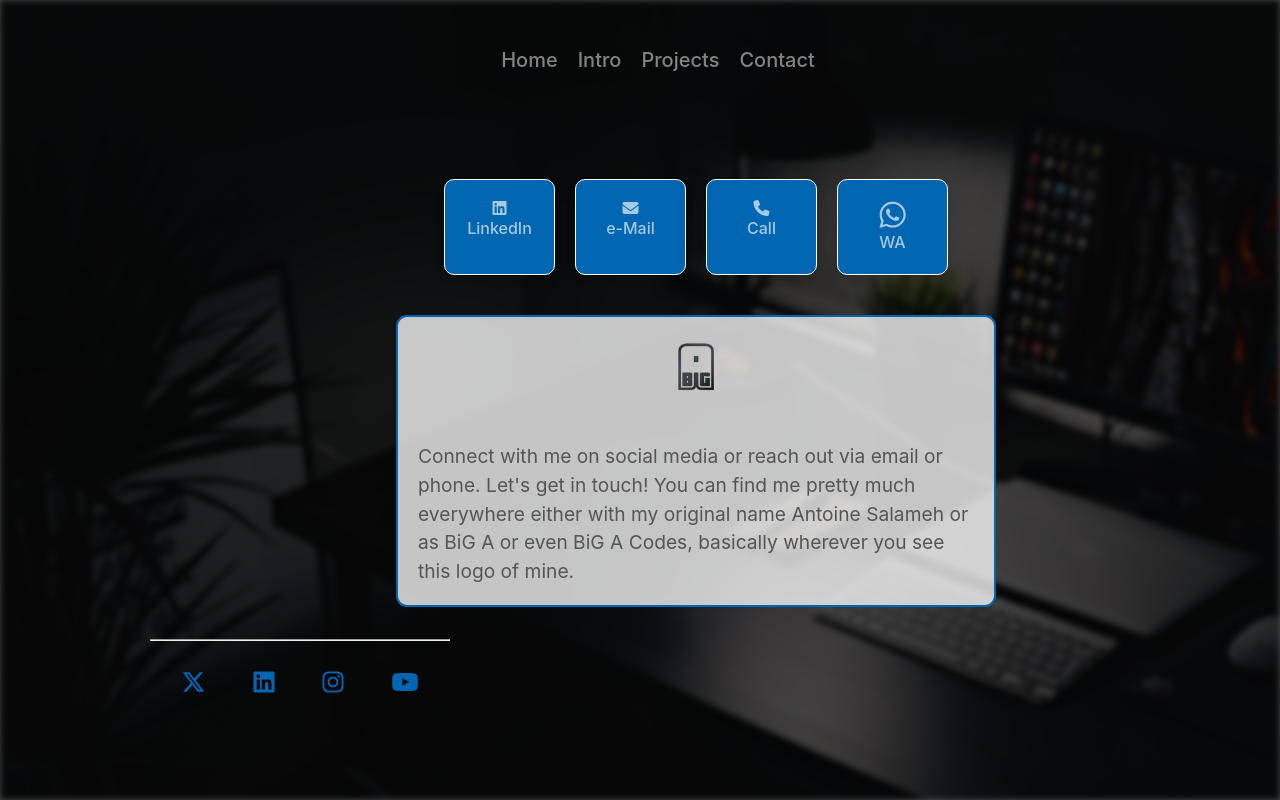
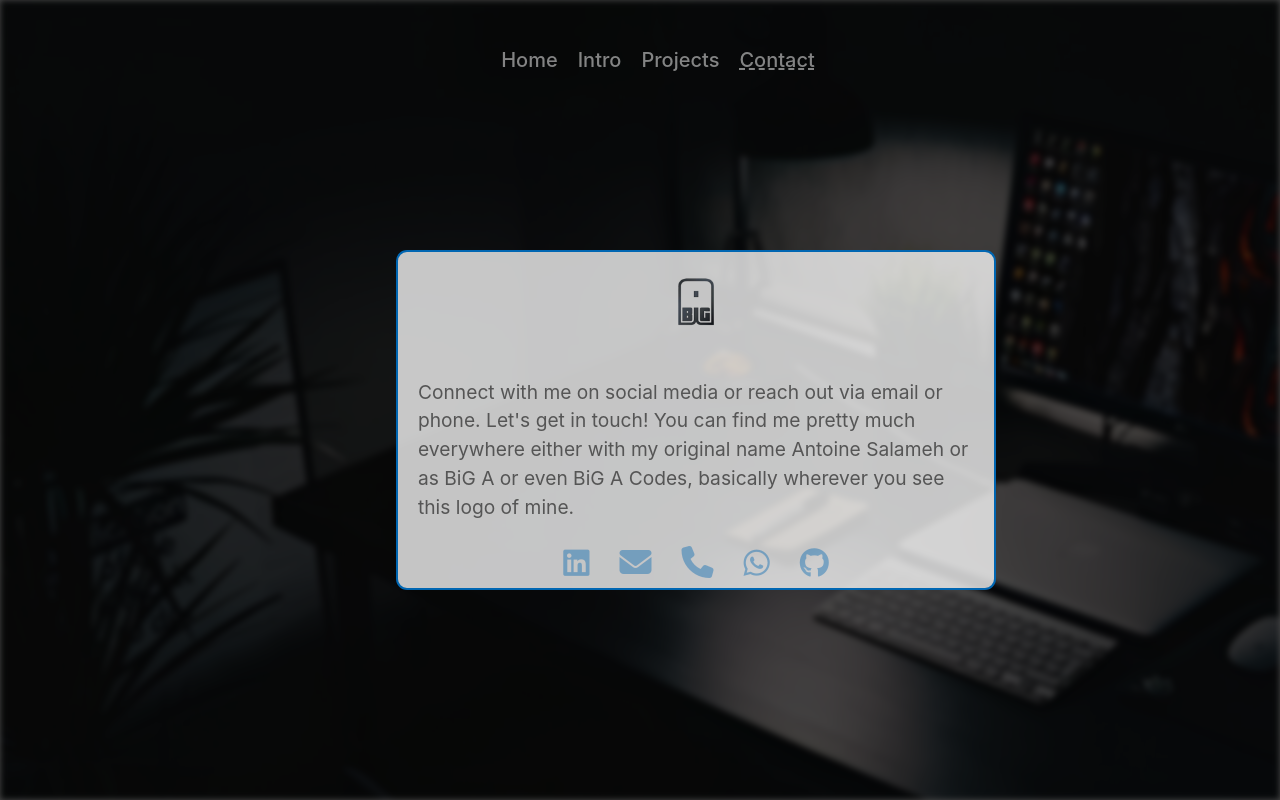
Before and after one commit to AntoineSalameh45/Portfolio, a React (Vite) app: page /contact in a window 1280 px wide. Built offline with nearby package versions, Linux system fonts and the light colour scheme.

Commit message:
changed the whole contact page look

```diff
--- a/src/App.css
+++ b/src/App.css
@@ -90,7 +90,7 @@ body {
 }
 
 
-footer {
+/* footer {
   position:static;
   left: 100%;
   bottom: 0;
@@ -131,7 +131,7 @@ footer {
 
 .social-list__link {
   padding: 0.5em;
-}
+} */
 
 .centering {
   display: flex;
--- a/src/App.tsx
+++ b/src/App.tsx
@@ -1,6 +1,5 @@
 import './App.css';
 import { BrowserRouter as Router, Route, Routes } from 'react-router-dom';
-import Footer from './components/footer.tsx';
 import Navbar from './components/navbar.tsx';
 import Home from './pages/home.tsx';
 import NotFound from './pages/notfoundpage.tsx';
@@ -21,7 +20,6 @@ function App() {
               <Route path="*" element={<NotFound />} />
         </Routes>
       </main>
-      <Footer />
     </Router>
   );
 }
--- a/src/components/navbar.tsx
+++ b/src/components/navbar.tsx
@@ -35,7 +35,7 @@ const Navbar: React.FC = () => {
         <li><a href="/" className={activeLink === "/" ? "active" : ""}>Home</a></li>
         <li><a href="/intro" className={activeLink === "/intro" ? "active" : ""}>Intro</a></li>
         <li><a href="/projects" className={activeLink === "/projects" ? "active" : ""}>Projects</a></li>
-        <li><a href="/contact" className={activeLink === "" ? "active" : ""}>Contact</a></li>
+        <li><a href="/contact" className={activeLink === "/contact" ? "active" : ""}>Contact</a></li>
       </ul>
     </nav>
   );
--- a/src/css/contact.css
+++ b/src/css/contact.css
@@ -1,53 +1,8 @@
-/* Base styles for all screen sizes */
 .whole {
     position: relative;
     width: 100%;
     left: 66%;
     margin: 0 auto;
-  }
-
-  .contact-container {
-    display: flex;
-    position: relative;
-    flex-wrap: wrap;
-    justify-content: center;
-    gap: 20px;
-    padding-top: 100px;
-  }
-
-  .contact-cards {
-    display: flex;
-    flex-wrap: wrap;
-    justify-content: center;
-    gap: 20px;
-  }
-
-  .contact-card {
-    background-color: #0066b2;
-    padding: 20px;
-    border-radius: 10px;
-    box-shadow: 0 4px 8px rgba(0, 0, 0, 0.1);
-    text-align: center;
-    width: 111px;
-    border: 1px solid #fff;
-  }
-
-  .contact-card:hover {
-    background-color: #ffffffc4;
-    box-shadow: 0 4px 8px rgba(0, 0, 0, 0.1);
-    border: 1px solid #0066b2;
-  }
-
-  .contact-card a {
-    display: flex;
-    flex-direction: column;
-    align-items: center;
-    text-decoration: none;
-    color: #ffffffa6;
-  }
-
-  .contact-card:hover a {
-    color: #0066b2a6;
   }
 
   .about-section {
@@ -57,9 +12,9 @@
     background-color: #ffffffc4;
     border-radius: 11px;
     border: 2px solid #0066b2;
-    padding: 0 20px;
+    padding: 0 20px 5px;
     max-width: 600px;
-    width: 100%; /* Make the about section take up full width */
+    width: 100%;
   }
 
   .about-section img {
@@ -72,35 +27,11 @@
     color: #555;
     text-align: left;
   }
-
-  /* Media Queries */
-
-  /* For phones */
-  @media screen and (max-width: 600px) {
-    .whole {
-      left: 0;
-    }
-
-    .contact-container {
-      padding-top: 20px;
-      margin-top: 80px;
-    }
-
-    .about-section {
-      margin-top: 20px;
-    }
+  .fa {
+    font-size: 2em;
+    margin: 5px 15px;
+    color:#0065b269;
   }
-
-  /* For tablets */
-  @media screen and (min-width: 601px) and (max-width: 1024px) {
-    .whole {
-      left: 33%;
-    }
+  .fa:hover {
+    color:#0066b2;
   }
-
-  /* For PCs */
-  @media screen and (min-width: 1025px) {
-    .whole {
-      left: 66%;
-    }
-  }
--- a/src/pages/contact.tsx
+++ b/src/pages/contact.tsx
@@ -1,38 +1,10 @@
 import React from 'react';
 import '../css/contact.css';
-import '../App.css';
 
 const Contact: React.FC = () => {
+
   return (
     <div className='whole'>
-      <div className="contact-container">
-        <div className="contact-cards">
-          <div className="contact-card">
-            <a href="https://www.linkedin.com/in/antoine-salameh-7705471ab/" target="_blank" rel="noopener noreferrer">
-              <i className="fab fa-linkedin"></i>
-              <span>LinkedIn</span>
-            </a>
-          </div>
-          <div className="contact-card">
-            <a href="mailto: antoine.salameh.45@gmail.com" target="_blank" rel="noopener noreferrer">
-              <i className="fa-solid fa-envelope"></i>
-              <span>e-Mail</span>
-            </a>
-          </div>
-          <div className="contact-card">
-            <a href="tel:9613913210" target="_blank" rel="noopener noreferrer">
-              <i className="fa-solid fa-phone"></i>
-              <span>Call</span>
-            </a>
-          </div>
-          <div className="contact-card">
-            <a href="https://wa.me/9613913210" target="_blank" rel="noopener noreferrer">
-              <i className="fa-brands fa-whatsapp"></i>
-              <span>WA</span>
-            </a>
-          </div>
-        </div>
-      </div>
             <div className="about-section">
                 <img src="src\assets\big-a-logo.png" alt="Your Logo" />
                 <p>
@@ -40,6 +12,28 @@ const Contact: React.FC = () => {
                 You can find me pretty much everywhere either with my original name Antoine Salameh or
                 as BiG A or even BiG A Codes, basically wherever you see this logo of mine.
                 </p>
+                <div>
+                    <a href="https://www.linkedin.com/in/antoine-salameh-7705471ab/" target="_blank" rel="noopener noreferrer" className='fa'>
+                        <i className="fa-brands fa-linkedin"></i>
+                    </a>
+
+                    <a href="mailto: antoine.salameh.45@gmail.com" target="_blank" rel="noopener noreferrer" className='fa'>
+                    <i className="fa-solid fa-envelope"></i>
+                    </a>
+
+                    <a href="tel:9613913210" target="_blank" rel="noopener noreferrer" className='fa'>
+                    <i className="fa-solid fa-phone"></i>
+                    </a>
+
+                    <a href="https://wa.me/9613913210" target="_blank" rel="noopener noreferrer" className='fa'>
+                    <i className="fa-brands fa-whatsapp"></i>
+                    </a>
+
+                    <a href="https://github.com/AntoineSalameh45" target="_blank" rel="noopener noreferrer" className='fa'>
+                    <i className="fa-brands fa-github"></i>
+                    </a>
+                </div>
+
             </div>
     </div>
   );
```
Lines whose indentation alone changed are shown as unchanged.
